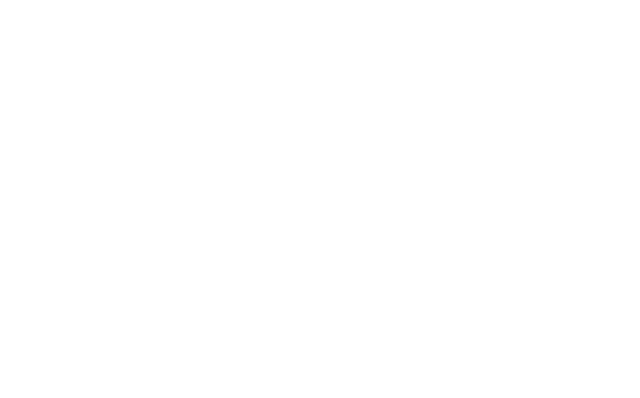
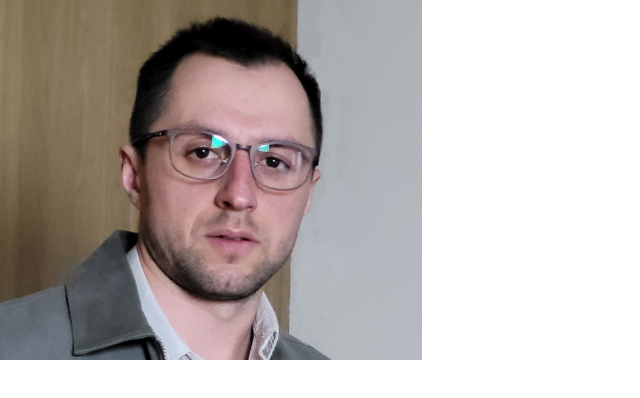
Before and after one commit to FlashDrag/resume-pavlo-myskov, a plain HTML site: page index.html in a window 1280 px wide. Shown: the whole page, without its empty margins (0-640 px from the left). Drawn offline with nearby package versions, Linux system fonts and the light colour scheme.

Commit message:
Add logo

```diff
--- a/assets/css/style.css
+++ b/assets/css/style.css
@@ -1 +1,16 @@
 @import url('https://fonts.googleapis.com/css?family=Roboto:100,300,400,500,700|Exo:100,200,300,400,500,600,700');
+
+header {
+    margin: 0;
+}
+
+.logo {
+    background: url("../images/avatar.jpg");
+    background-position: top;
+    background-repeat: no-repeat;
+    background-size: cover;
+    min-height: 360px;
+    transition: all .5s ease-in-out;
+    -moz-transition: all .5s ease-in-out;
+    -webkit-transition: all .5s ease-in-out;
+}
--- a/index.html
+++ b/index.html
@@ -31,7 +31,16 @@
     <title>Software Developer Resume - Pavlo Myskov</title>
   </head>
   <body>
-    <header></header>
+    <header>
+      <div class="row">
+        <a href="index.html" class="col-md-4 logo">
+
+        <a>
+        <div class="col-md-8">
+
+        </div>
+      </div>
+    </header>
     <section></section>
     <footer></footer>
   </body>
```
Also changed, not shown: assets/images/avatar.jpg (added).
